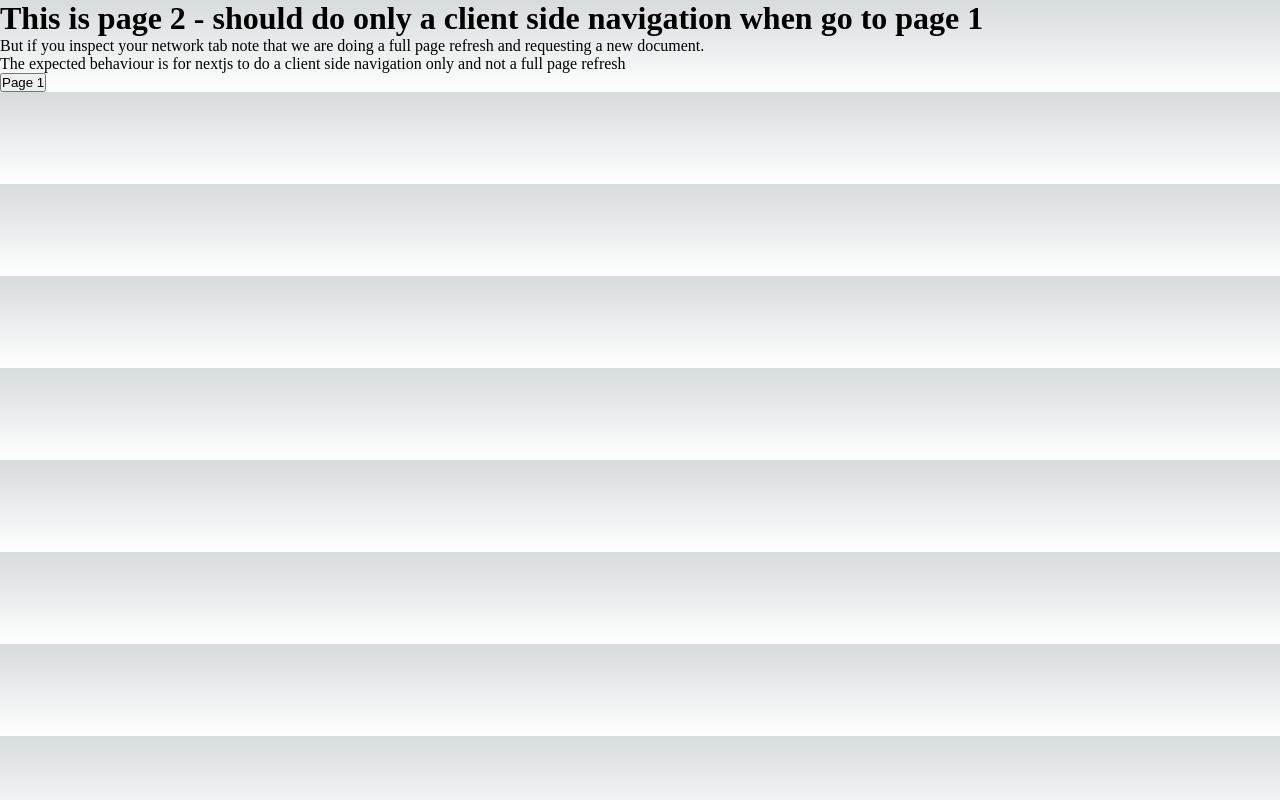
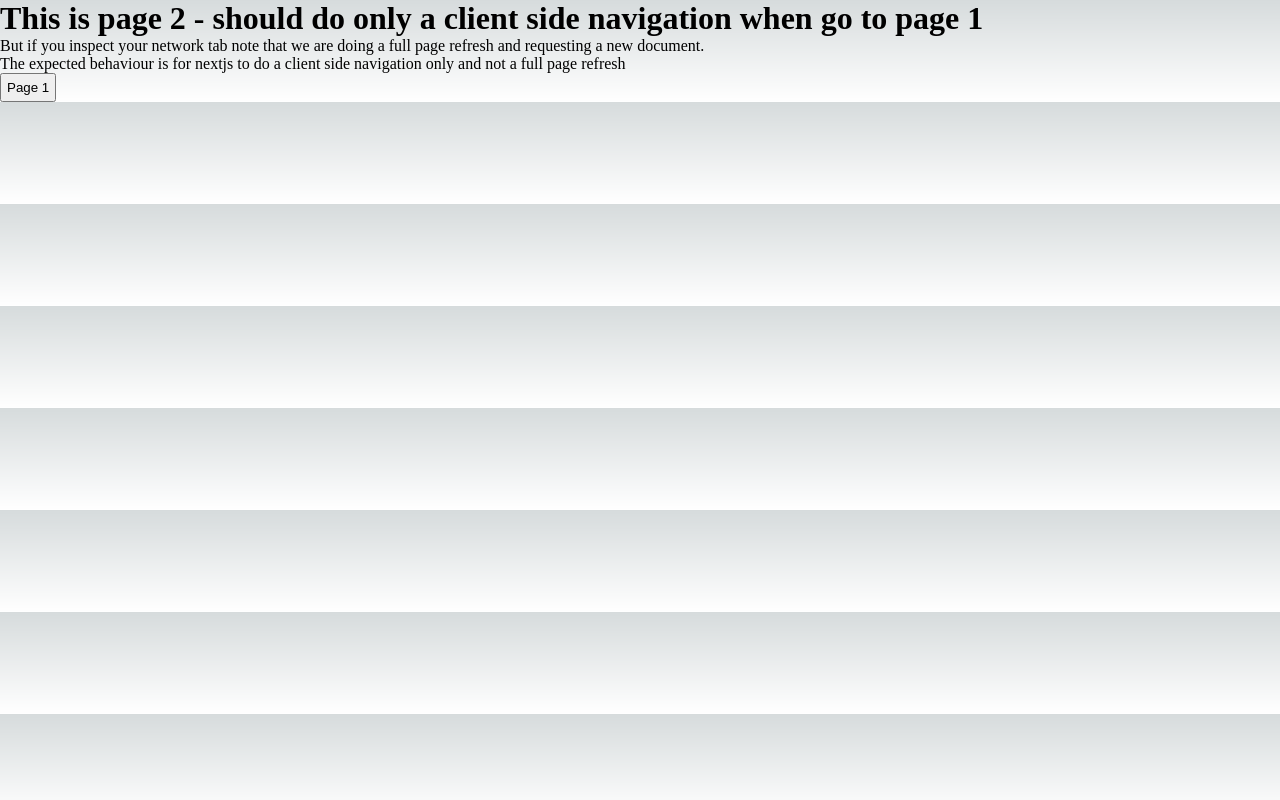
Before and after one commit to lucashfreitas/next-reload-issue, a Next.js app: page /page2 in a window 1280 px wide. Built offline with nearby package versions, Linux system fonts and the light colour scheme.

Commit message:
issue description

```diff
--- a/app/page1/page.tsx
+++ b/app/page1/page.tsx
@@ -23,7 +23,8 @@
           style={{
             padding: "5px",
           }}
-          onClick={() => {
+          onClick={(event) => {
+            event?.preventDefault();
             router.push("/page2");
           }}
         >
--- a/app/page2/page.tsx
+++ b/app/page2/page.tsx
@@ -18,13 +18,19 @@
         The expected behaviour is for nextjs to do a client side navigation only
         and not a full page refresh
       </p>
+      <div>
         <button
-        onClick={() => {
+          style={{
+            padding: "5px",
+          }}
+          onClick={(event) => {
+            event?.preventDefault();
             router.push("/page1");
           }}
         >
           Page 1
         </button>
+      </div>
     </>
   );
 };
```
Lines whose indentation alone changed are shown as unchanged.
